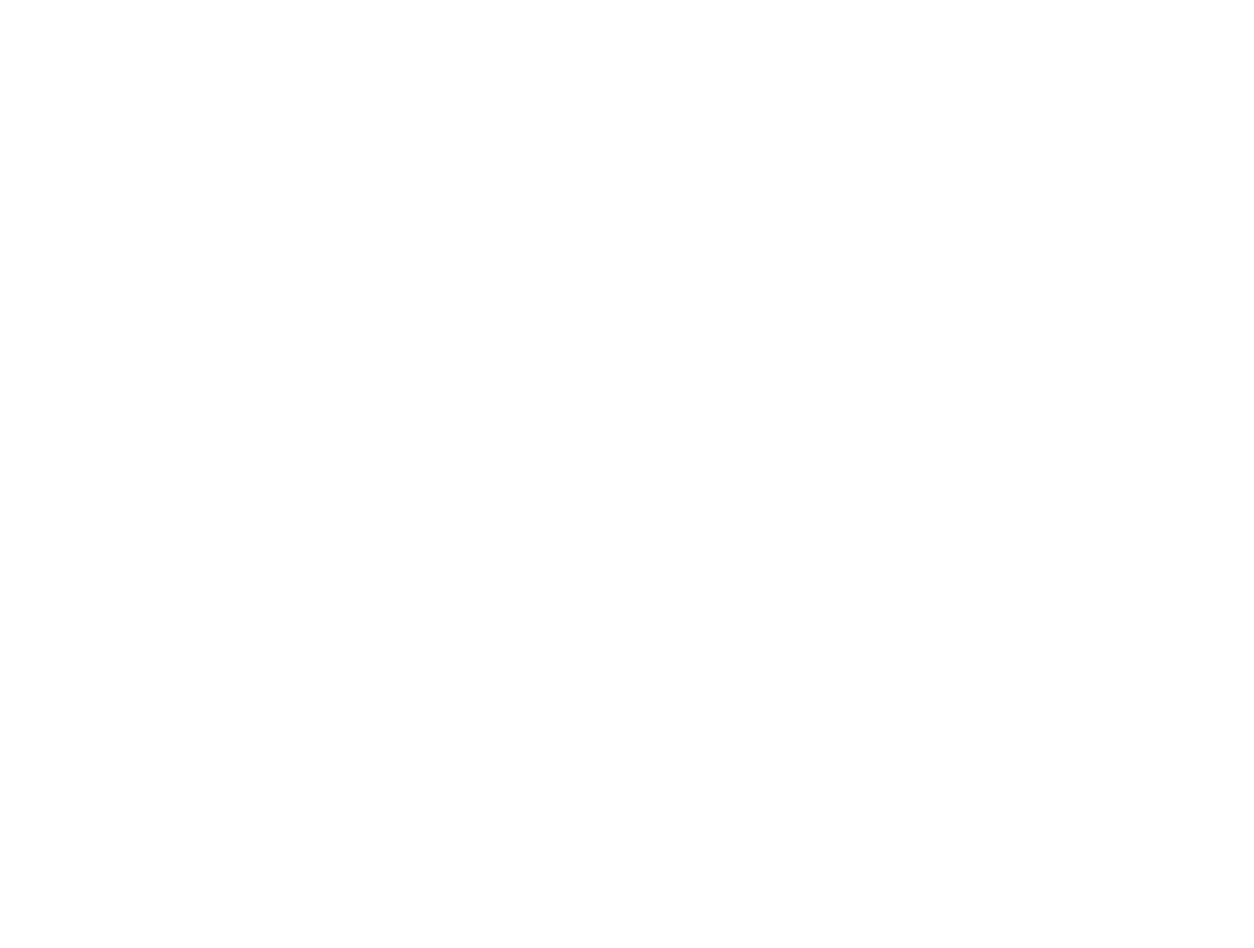
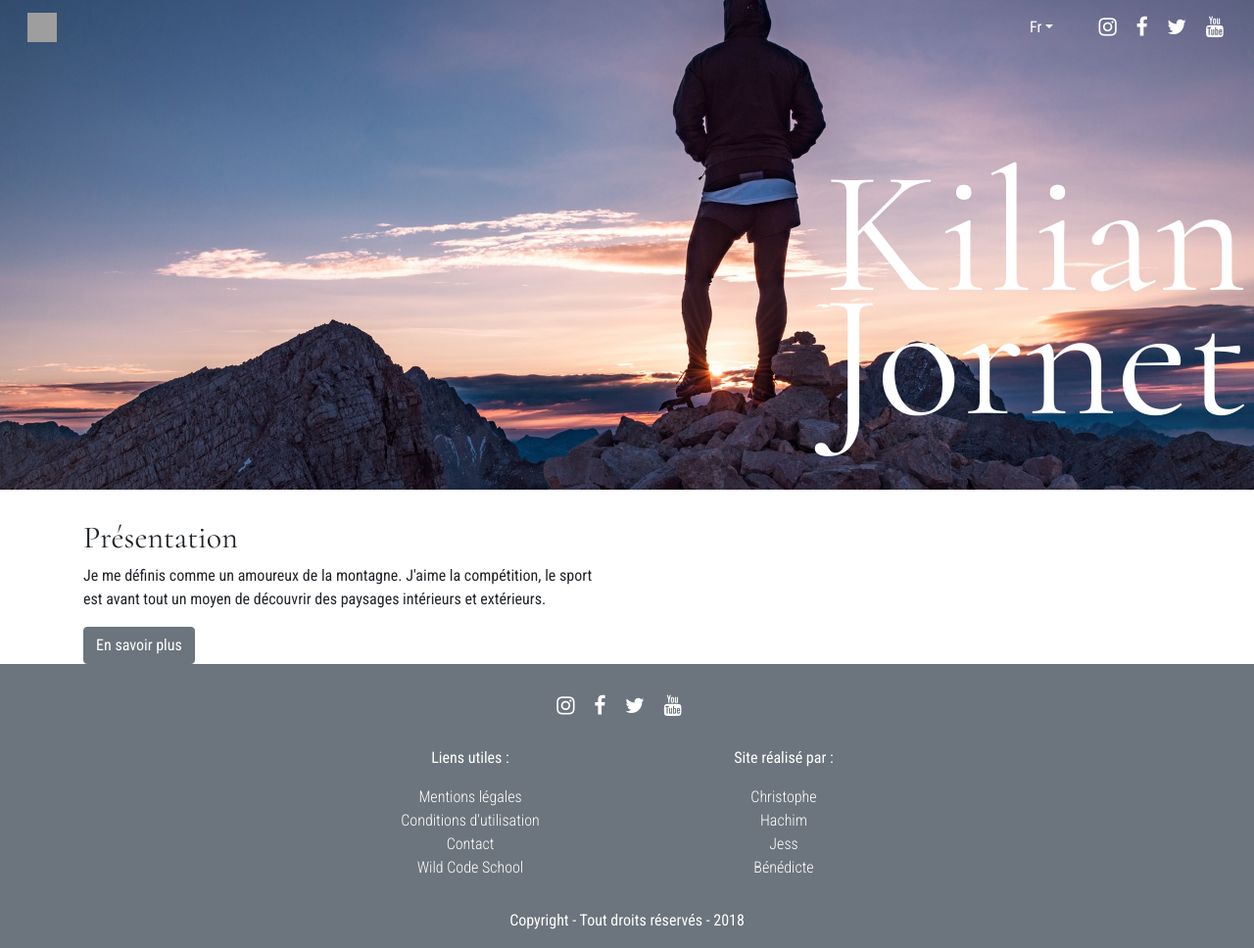
Before and after one commit to Hisham67/Kilian, a plain HTML site: page index.html in a window 1280 px wide. Shown: the whole page at 98% size. Before the commit the page ends 800 px from the top, so only its background shows below. Drawn offline with nearby package versions, Linux system fonts and the light colour scheme; grey boxes are pictures that could not be loaded.

Commit message:
Création header et footer

```diff
--- a/index.html
+++ b/index.html
@@ -5,18 +5,77 @@
     <meta charset="utf-8">
     <meta name="viewport" content="width=device-width, initial-scale=1, shrink-to-fit=no">
     <link rel="stylesheet" href="https://stackpath.bootstrapcdn.com/bootstrap/4.1.2/css/bootstrap.min.css" integrity="sha384-Smlep5jCw/wG7hdkwQ/Z5nLIefveQRIY9nfy6xoR1uRYBtpZgI6339F5dgvm/e9B" crossorigin="anonymous">
+    <link rel="stylesheet" href="https://cdnjs.cloudflare.com/ajax/libs/font-awesome/4.7.0/css/font-awesome.min.css">
+    <link rel="stylesheet" href="style.css">
+    <link href="https://fonts.googleapis.com/css?family=Roboto+Condensed:300,400" rel="stylesheet">
+    <link href="https://fonts.googleapis.com/css?family=Cormorant" rel="stylesheet">
     </head>
+
     <body>
 
         <!-- Header -->
 
-        <header>
+        <header class="container-fluid">
+            <div class="row no-wrap justify-content-between align-items-center">
+                <div class="col">
+                    <nav class="navbar navbar-expand-xs">
+                        <button class="navbar-toggler toggler-example" type="button" data-toggle="collapse" data-target="#navbarTogglerDemo1" aria-controls="navbarTogglerDemo1"
+                        aria-expanded="false" aria-label="Toggle navigation"><span class="navbar-toggler-icon"></span></button>
+                        <div class="collapse navbar-collapse" id="navbarTogglerDemo1">
+                            <ul class="navbar-nav mr-auto mt-2 mt-lg-0">
+                                <li class="nav-item active"><a class="nav-link" href="#">Présentation</a></li>
+                                <li class="nav-item"><a class="nav-link" href="#">Palmarès</a></li>
+                                <li class="nav-item"><a class="nav-link" href="#">Actualités</a></li>
+                                <li class="nav-item"><a class="nav-link" href="#">Contact</a></li>
+                            </ul>
+                        </div>
+                    </nav>
+                </div>
+
+                <div class="col-auto menu_langues">
+                    <div class="nav-item dropdown">
+                        <a class="nav-link dropdown-toggle" href="#" id="navbarDropdown" role="button" data-toggle="dropdown" aria-haspopup="true" aria-expanded="false">Fr</a>
+                        <div class="dropdown-menu" aria-labelledby="navbarDropdown">
+                            <a class="dropdown-item" href="#">Català</a>
+                            <a class="dropdown-item" href="#">Espanol</a>
+                            <a class="dropdown-item" href="#">English</a>
+                            <a class="dropdown-item" href="#">Français</a>
+                        </div>
+                    </div>
+                </div>
+                <div class="col-auto">
+                    <div class="icones_reseaux">
+                        <a class="ins-ic mr-3" href="https://www.instagram.com/kilianjornet/"><i class="fa fa-lg fa-instagram"> </i></a>
+                        <a class="fb-ic mr-3" href="https://www.facebook.com/kilianjornet"><i class="fa fa-lg fa-facebook"> </i></a>
+                        <a class="tw-ic mr-3" href="https://twitter.com/kilianj"><i class="fa fa-lg fa-twitter"> </i></a>
+                        <a class="yt-ic mr-3" href="https://www.youtube.com/user/kilianjornet"><i class="fa fa-lg fa-youtube"> </i></a>
+                    </div>
+                </div>
+            </div>
+        <div class="container">
+            <div class="col-xs-12 col-md-5 offset-md-6 offset-xl-8 align-items-end">
+                <h1>Kilian Jornet</h1>
+            </div>
+        </div>
+
+
 
         </header>
 
         <!-- Section presentation -->
 
-        <section>
+        <section class="container">
+            <div class="row">
+                <div class="col-xs-12 col-md-6">
+                    <h2>Présentation</h2>
+                    <p>Je me définis comme un amoureux de la montagne. J'aime la compétition, le sport est avant tout un moyen de découvrir des paysages intérieurs et extérieurs. </p>
+                    <button type="button" class="btn btn-secondary">En savoir plus</button>
+                </div>
+                <div class="col-xs-12 col-md-5 offset-1">
+                    <img src="" alt="">
+                </div>
+            </div>
+
 
         </section>
 
@@ -34,7 +93,38 @@
 
         <!-- Footer -->
 
-        <footer>
+        <footer class="container-fluid bg-secondary text-white">
+            <div class="row justify-content-center">
+                <div class="icones_reseaux">
+                    <a class="ins-ic mr-3" href="https://www.instagram.com/kilianjornet/"><i class="fa fa-lg fa-instagram"> </i></a>
+                    <a class="fb-ic mr-3" href="https://www.facebook.com/kilianjornet"><i class="fa fa-lg fa-facebook"> </i></a>
+                    <a class="tw-ic mr-3" href="https://twitter.com/kilianj"><i class="fa fa-lg fa-twitter"> </i></a>
+                    <a class="yt-ic mr-3" href="https://www.youtube.com/user/kilianjornet"><i class="fa fa-lg fa-youtube"> </i></a>
+                </div>
+            </div>
+            <div class="row justify-content-center">
+                <div class="col-xs-12 col-md-3">
+                    <p>Liens utiles :</p>
+                    <ul>
+                        <li><a href="#">Mentions légales</a></li>
+                        <li><a href="#">Conditions d'utilisation</a></li>
+                        <li><a href="#">Contact</a></li>
+                        <li><a href="#">Wild Code School</a></li>
+                    </ul>
+                </div>
+                <div class="col-xs-12 col-md-3">
+                        <p>Site réalisé par :</p>
+                        <ul>
+                            <li><a href="#">Christophe</a></li>
+                            <li><a href="#">Hachim</a></li>
+                            <li><a href="#">Jess</a></li>
+                            <li><a href="#">Bénédicte</a></li>
+                        </ul>
+                    </div>
+            </div>
+            <div class="row justify-content-center">
+                <p>Copyright - Tout droits réservés - 2018</p>
+            </div>
 
         </footer>
 
--- a/style.css
+++ b/style.css
@@ -0,0 +1,127 @@
+/* Typographies et styles de texte*/
+
+body{
+    font-family: "Roboto Condensed", Helvetica, sans-serif;
+    margin:0;
+}
+
+h1{
+    font-family: "Cormorant", Garamond, serif;
+    color:white;
+    font-size: 100px;
+    text-align:right;
+    height:400px;
+    padding-top: 240px;
+    vertical-align: bottom;
+    line-height: 80%;
+}
+
+@media (min-width:992px) and (max-width:1200px) {
+    h1{
+        font-family:"Cormorant", Garamond, serif;
+        color:white;
+        font-size: 150px;
+        text-align:right;
+        height:400px;
+        padding-top: 160px;
+        vertical-align: bottom;
+        line-height: 75%;
+    }
+}
+
+@media (min-width:1201px){
+    h1{
+        font-family:"Cormorant", Garamond, serif;
+        color:white;
+        font-size: 180px;
+        text-align:right;
+        height:400px;
+        padding-top: 120px;
+        vertical-align: bottom;
+        line-height: 70%;
+    }
+}
+
+h2{
+    font-family: "Cormorant", Garamond, serif;
+    margin-top: 30px;
+}
+
+/* HEADER */
+
+header{
+    padding-left: 0px;
+    padding-right: 0px;
+    background-image: url("images/landingpage_header.jpg");
+    background-size:cover;
+    background-repeat: no-repeat;
+    background-position: center;
+    height:500px;
+}
+
+@media (min-width:2000px){
+    h1{
+        font-family:"Cormorant", Garamond, serif;
+        color:white;
+        font-size: 220px;
+        text-align:right;
+        height:700px;
+        padding-top: 450px;
+        vertical-align: bottom;
+        line-height: 70%;
+    }
+
+    header{
+        padding-left: 0px;
+        padding-right: 0px;
+        background-image: url("images/landingpage_header.jpg");
+        background-size:cover;
+        background-repeat: no-repeat;
+        background-position: center;
+        height:900px;
+    }
+}
+
+header a, a:link, a:visited{
+    color:white;
+}
+
+.navbar{
+    padding-left: 0px;
+    padding-right: 0px;
+}
+
+.navbar-collapse{
+    position: absolute;
+    margin-left: 10px;
+    margin-top: 100px;
+}
+
+.navbar-toggler-icon{
+    background-image: url('https://mdbootstrap.com/img/svg/hamburger2.svg?color=fff');
+}
+
+.dropdown-menu{
+    background-color:rgba(0,0,0,0);
+    border:none;
+}
+
+
+/* Footer */
+
+footer{
+    text-align: center;
+    font-family: "Roboto Condensed";
+}
+
+footer ul{
+    list-style-type: none;
+    margin-left: 0;
+    padding-left: 0;
+    margin-bottom: 30px;
+    font-weight:lighter;
+}
+
+footer .icones_reseaux{
+    margin: 30px;
+}
```
Also changed, not shown: images/landingpage_header.jpg (added).
